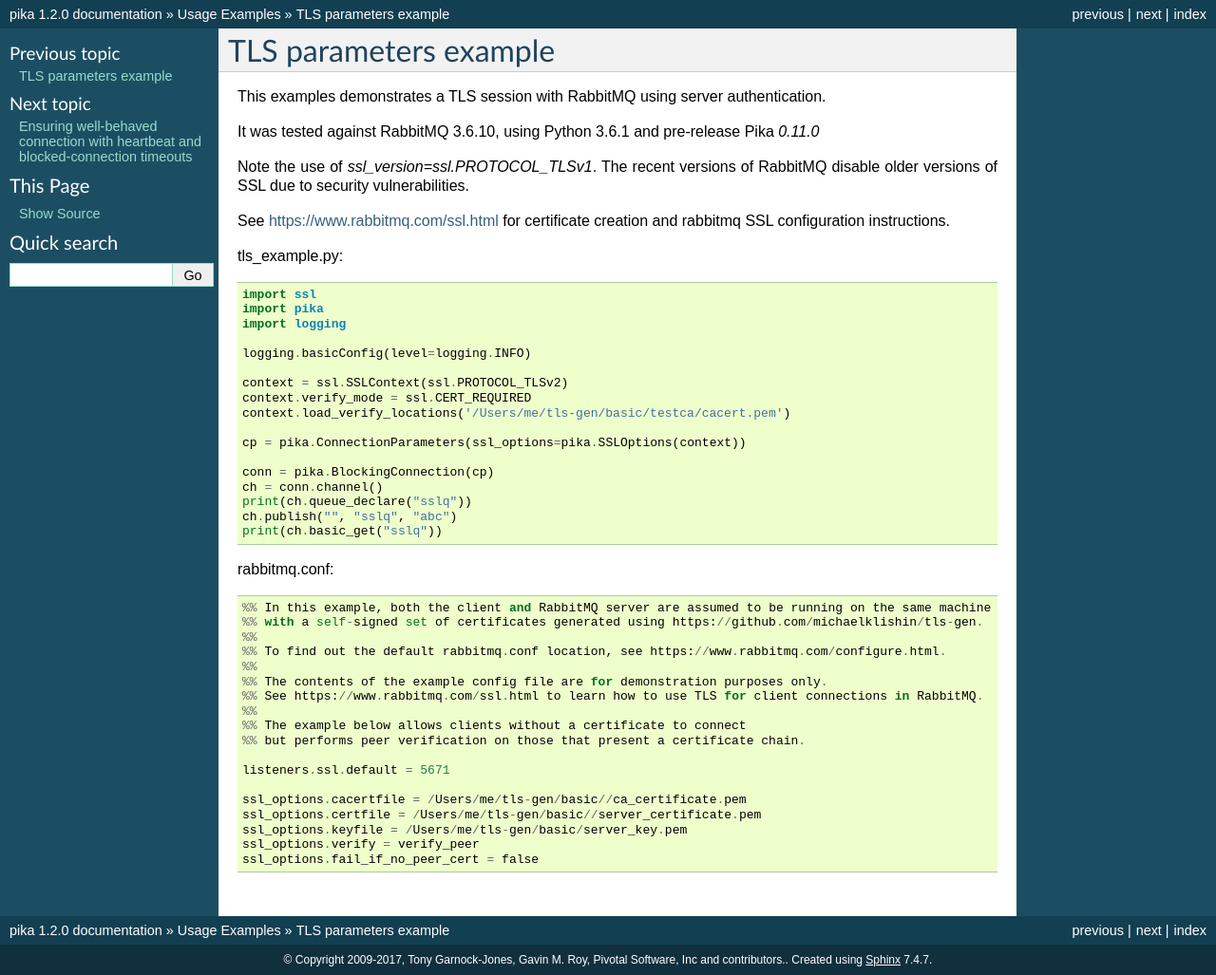
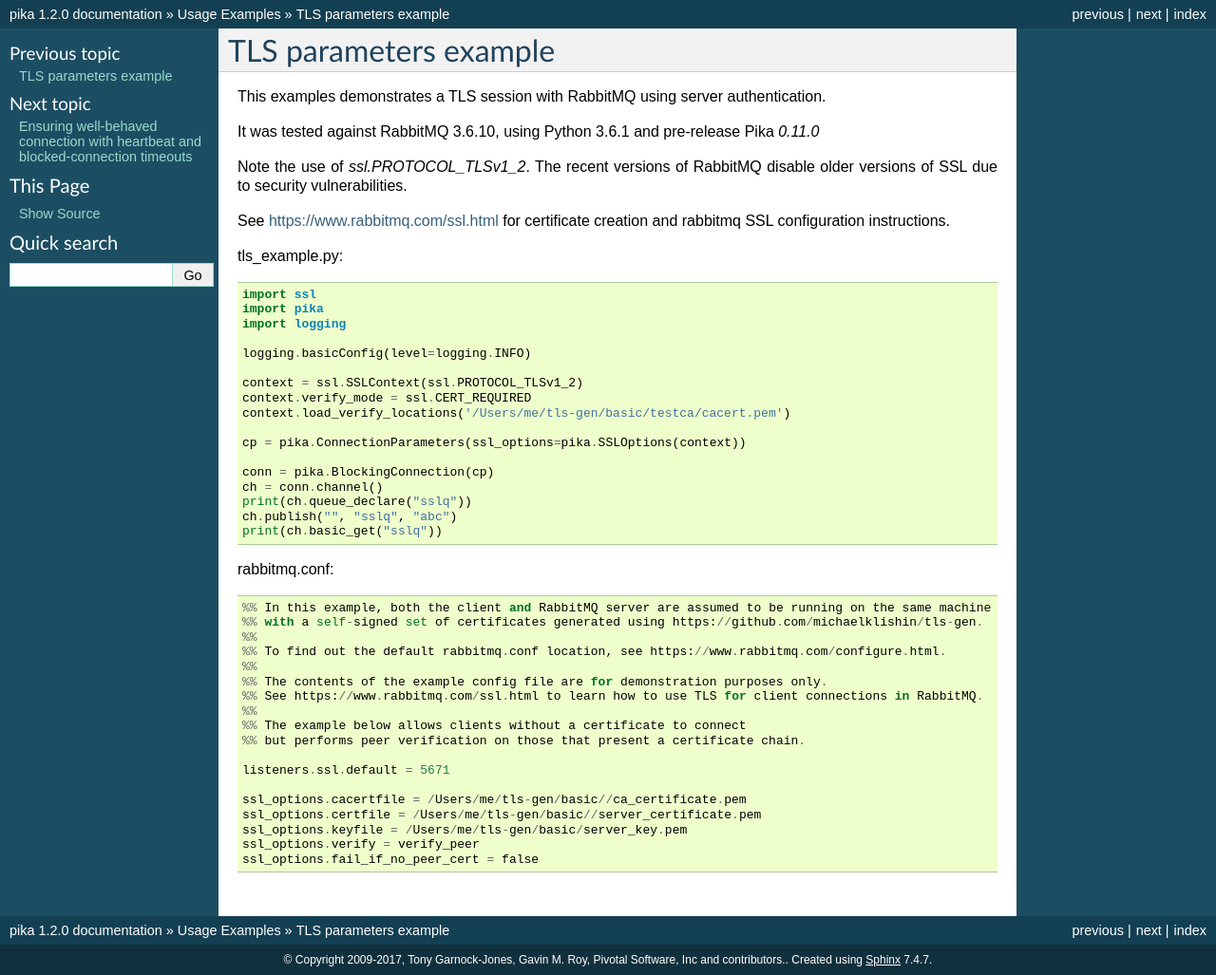
Before and after one commit to pika/pika, a Sphinx documentation site: the page built from docs/examples/tls_server_authentication.rst, in a window 1280 px wide. Shown: the whole page at 95% size. Built offline with Sphinx 7.4.7, drawn with Linux system fonts in a browser that asks for light colours.

Commit message:
Fix TLS server authentication example
The correct identifier for TLS 1.2 is `ssl.PROTOCOL_TLSv1_2`, not
`ssl.PROTOCOL_TLSv2`. Previously, this example was failing with the
following error:

    AttributeError: module 'ssl' has no attribute 'PROTOCOL_TLSv2'

```diff
--- a/docs/examples/tls_server_authentication.rst
+++ b/docs/examples/tls_server_authentication.rst
@@ -4,7 +4,7 @@ This examples demonstrates a TLS session with RabbitMQ using server authenticati
 
 It was tested against RabbitMQ 3.6.10, using Python 3.6.1 and pre-release Pika `0.11.0`
 
-Note the use of `ssl_version=ssl.PROTOCOL_TLSv1`. The recent versions of RabbitMQ disable older versions of
+Note the use of `ssl.PROTOCOL_TLSv1_2`. The recent versions of RabbitMQ disable older versions of
 SSL due to security vulnerabilities.
 
 See https://www.rabbitmq.com/ssl.html for certificate creation and rabbitmq SSL configuration instructions.
@@ -18,7 +18,7 @@ tls_example.py::
 
     logging.basicConfig(level=logging.INFO)
 
-    context = ssl.SSLContext(ssl.PROTOCOL_TLSv2)
+    context = ssl.SSLContext(ssl.PROTOCOL_TLSv1_2)
     context.verify_mode = ssl.CERT_REQUIRED
     context.load_verify_locations('/Users/me/tls-gen/basic/testca/cacert.pem')
 
```
